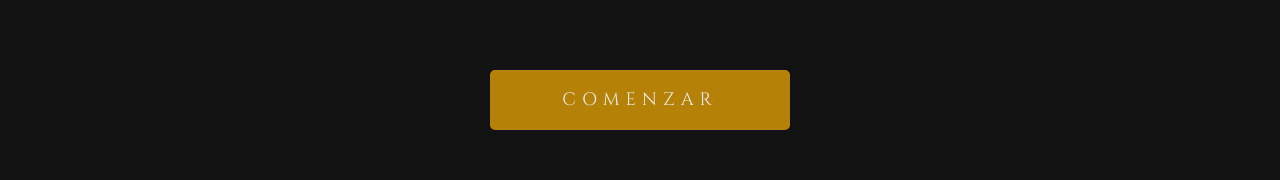
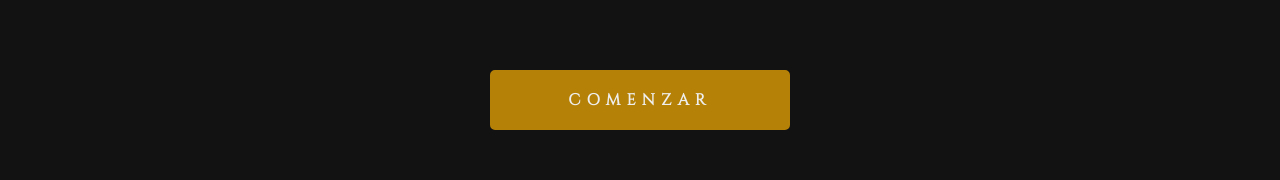
Before and after one commit to leanhanc/which-got-character-are-you, a React (Create React App) app: page / in a window 1280 px wide. Shown: the part 473-653 px from the top of the page. Built offline with nearby package versions, Linux system fonts and the light colour scheme.

Commit message:
Change CTA button text styles

```diff
--- a/src/pages/Landing/components/CtaButton/CtaButton.css
+++ b/src/pages/Landing/components/CtaButton/CtaButton.css
@@ -20,7 +20,8 @@
   color: #eeeeee;
   cursor: pointer;
   font-family: Cinzel-Regular;
-  font-size: 1.8rem;
+  font-size: 1.6rem;
+  font-weight: bold;
   height: 6rem;
   letter-spacing: 0.6rem;
   margin-top: 8rem;
```
